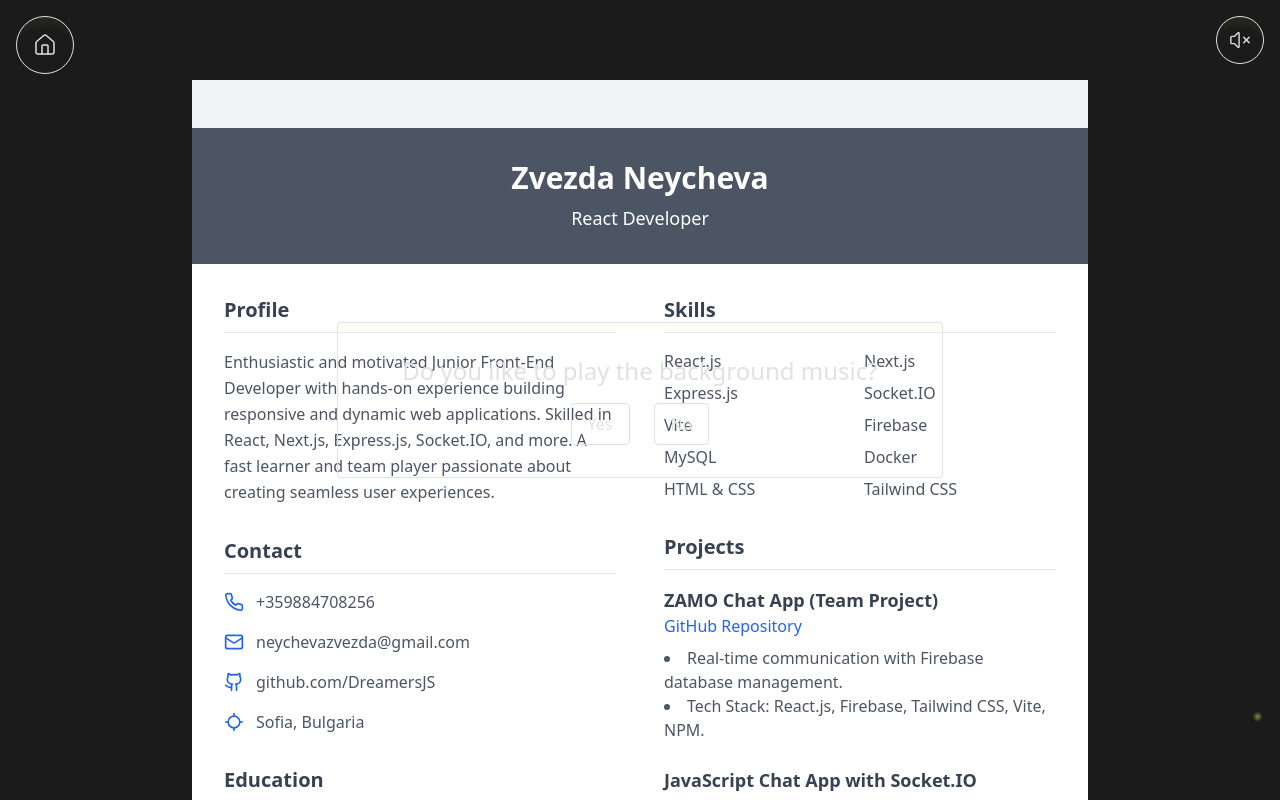
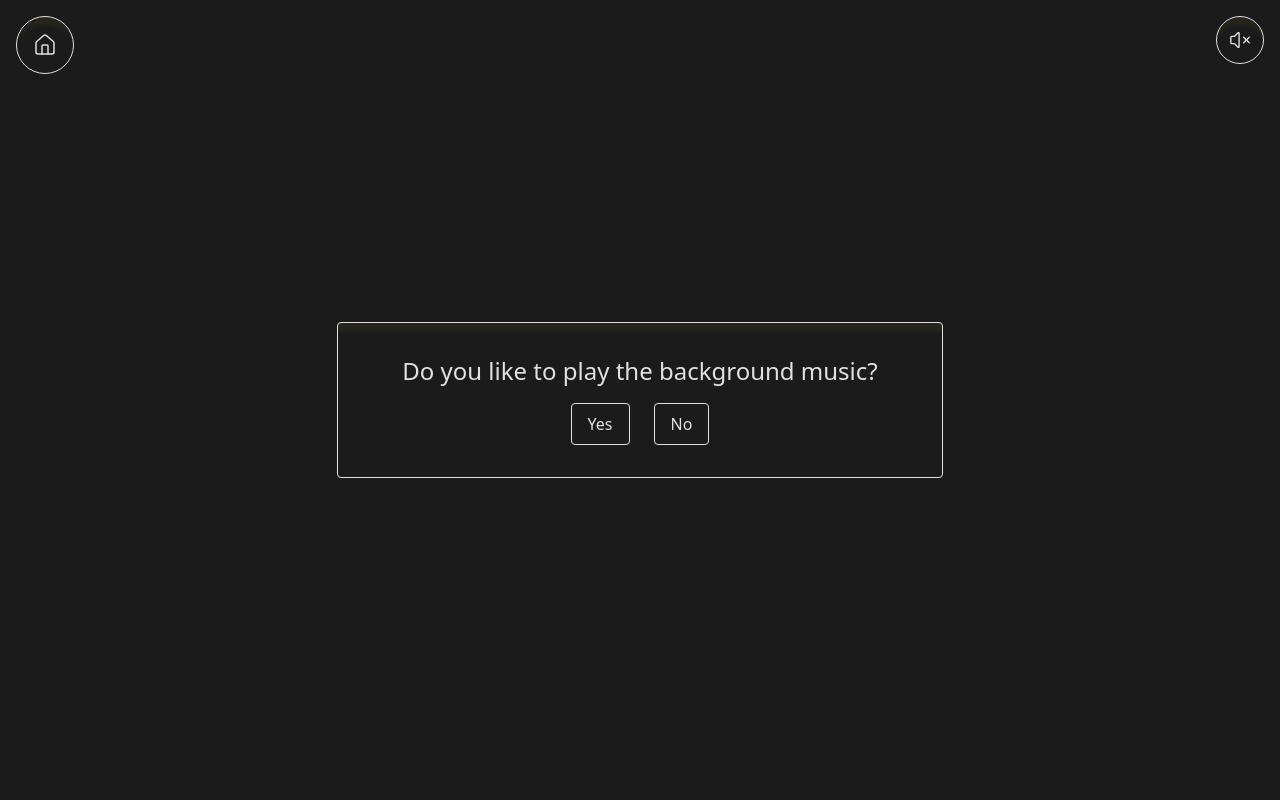
Before and after one commit to ZvezdaNeycheva/portfolio-magic, a Next.js app: page /resume in a window 1280 px wide. Shown: the top 800 px of the page. Built offline with nearby package versions, Linux system fonts and the light colour scheme; no server answers.

Commit message:
Update Sound.jsx

```diff
--- a/src/app/components/Sound.jsx
+++ b/src/app/components/Sound.jsx
@@ -8,7 +8,7 @@ import { createPortal } from "react-dom";
 const Modal = ({ onClose, toggleAudio }) => {
     return createPortal(
         <div className="
-        fixed inset-0 bg-background/60 background-blur-sm flex items-center justify-center
+        fixed inset-0 bg-background background-blur-sm flex items-center justify-center
         ">
             <div className="
             bg-background/20 border border-accent/30 border-solid background-blur-[6px]
```
